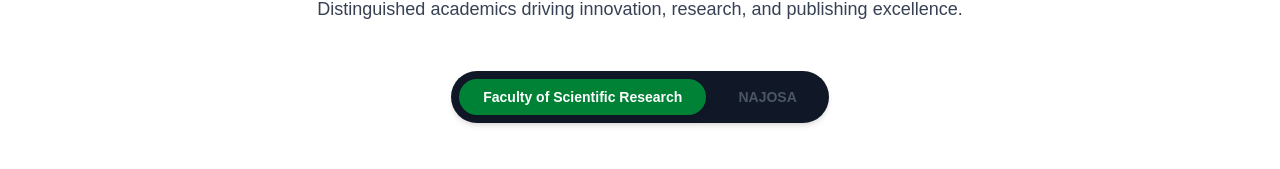
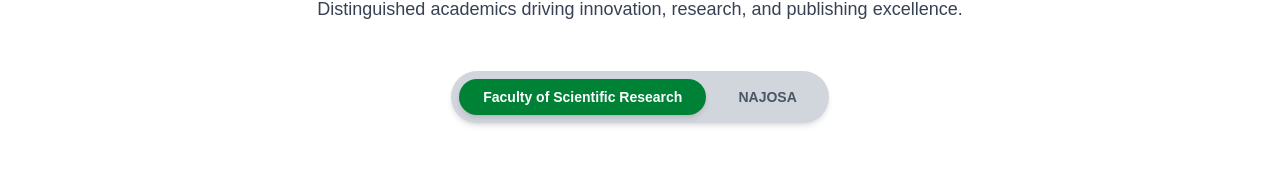
Before and after one commit to code-warrior200/faculty-journal, a Next.js app: page /editorial in a window 1280 px wide. Shown: the part 167-336 px from the top of the page. Built offline with nearby package versions, Linux system fonts and the light colour scheme; a web font is replaced by a local one.

Commit message:
git commit -m

```diff
--- a/src/app/editorial/page.tsx
+++ b/src/app/editorial/page.tsx
@@ -27,7 +27,7 @@
 
         {/* Tabs */}
         <div className="flex justify-center mb-12">
-          <div className="inline-flex bg-gray-900 shadow-md rounded-full p-2 space-x-2">
+          <div className="inline-flex bg-gray-300 shadow-md rounded-full p-2 space-x-2">
             {validTabs.map((tab) => (
               <button
                 key={tab}
```
